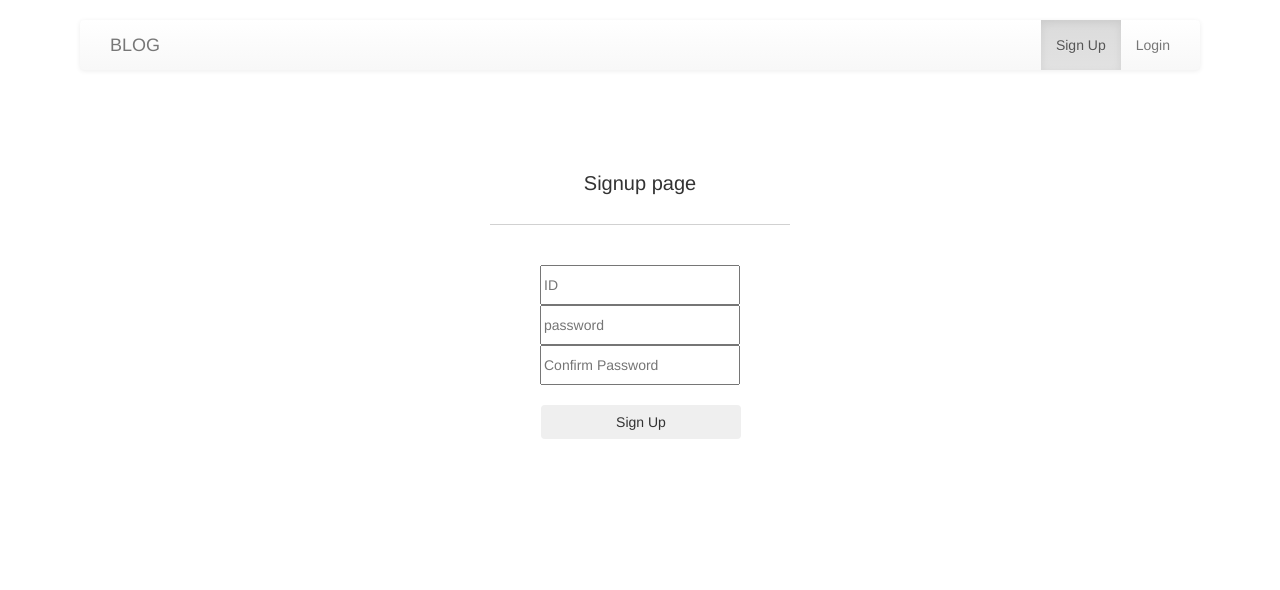
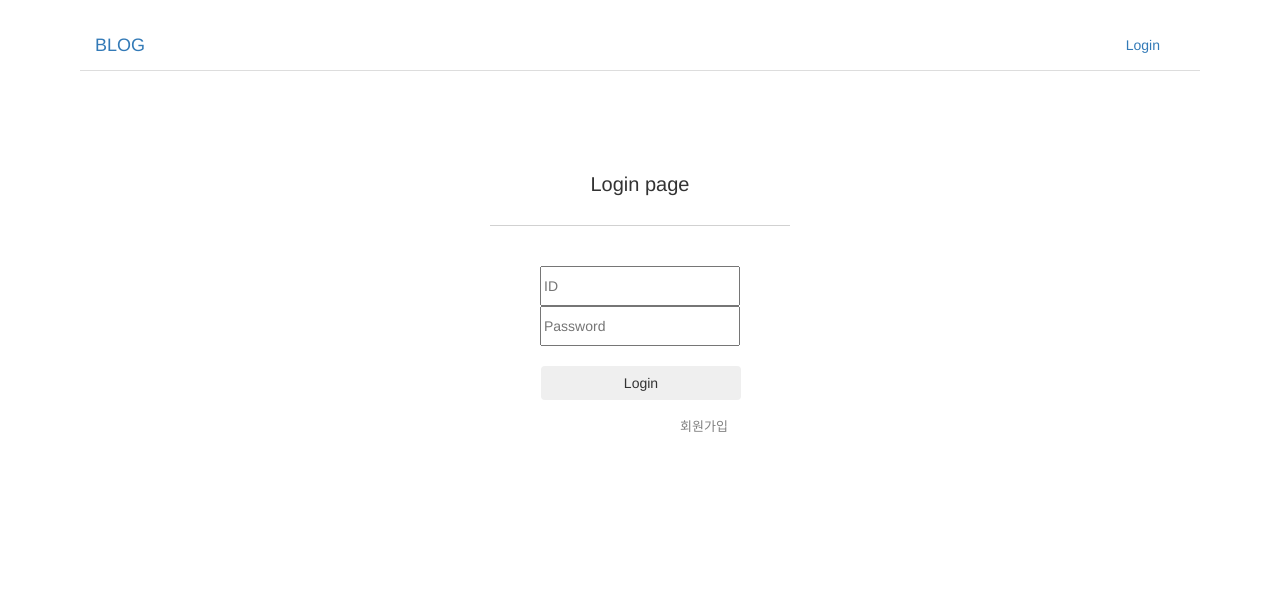
Before and after one commit to moro99/blogproject, a Django app: page /logout/ in a window 1280 px wide. Shown: the top 590 px of the page. Run offline with Django 3.2, Linux system fonts and the light colour scheme; tables that the repository leaves empty hold one stand-in row (values such as "Sample post"); some libraries are stand-ins or nearby versions.

Commit message:
commit project2

```diff
--- a/acounts/templates/login.html
+++ b/acounts/templates/login.html
@@ -45,25 +45,14 @@
 
 <body>
     <br>
-      <div class="container" style="width:1150px; margin: 0 auto;">
-              <nav class="navbar-default">
-                <div class="container-fluid">
-                  <div class="navbar-header">
-                    <button type="button" class="navbar-toggle collapsed" data-toggle="collapse" data-target="#navbar" aria-expanded="false" aria-controls="navbar">
-                      <span class="icon-bar"></span>
-                      <span class="icon-bar"></span>
-                      <span class="icon-bar"></span>
-                    </button>
-                    <a class="navbar-brand">BLOG</a>
-                  </div>
-                  <div id="navbar" class="navbar-collapse collapse">
-                    <ul class="nav navbar-nav navbar-right">
-                      <li class="active"><a href="{%url 'login'%}">Login</a></li>
-                    </ul>
-                  </div>
-                </div>
-              </nav>
-            </div>
+    <div class="container" style="width:1150px; margin: 0 auto;" >
+        <a class="navbar-brand">BLOG</a>
+        <ul class="nav nav-tabs">
+            <ul class="nav navbar-nav navbar-right" style="padding-right:40px">
+                <li class="active"><a href="{%url 'login'%}">Login</a></li>
+            </ul>
+        </ul>
+    </div>
 
           <div style ="padding:20px">
             <div style="border: 2px solid white; width:1100px; height:500px; margin: 0 auto; padding:40px;">
--- a/acounts/templates/signup.html
+++ b/acounts/templates/signup.html
@@ -49,26 +49,15 @@
 
 <body>
     <br>
-      <div class="container" style="width:1150px; margin: 0 auto;">
-              <nav class="navbar-default">
-                <div class="container-fluid">
-                  <div class="navbar-header">
-                    <button type="button" class="navbar-toggle collapsed" data-toggle="collapse" data-target="#navbar" aria-expanded="false" aria-controls="navbar">
-                      <span class="icon-bar"></span>
-                      <span class="icon-bar"></span>
-                      <span class="icon-bar"></span>
-                    </button>
-                    <a class="navbar-brand">BLOG</a>
-                  </div>
-                  <div id="navbar" class="navbar-collapse collapse">
-                    <ul class="nav navbar-nav navbar-right">
-                      <li class="active"><a href="{%url 'signup'%}">Sign Up</a></li>
-                      <li><a href="{%url 'login'%}">Login</a></li>
-                    </ul>
-                  </div>
-                </div>
-              </nav>
-            </div>
+    <div class="container" style="width:1150px; margin: 0 auto;" >
+        <a class="navbar-brand">BLOG</a>
+        <ul class="nav nav-tabs">
+            <ul class="nav navbar-nav navbar-right" style="padding-right:40px">
+                <li class="active"><a href="{%url 'signup'%}">Sign Up</a></li>
+                <li><a href="{%url 'login'%}">Login</a></li>
+            </ul>
+        </ul>
+    </div>
 
           <div style ="padding:20px">
             <div style="border: 2px solid white; width:1100px; height:500px; margin: 0 auto; padding:40px;">
--- a/acounts/views.py
+++ b/acounts/views.py
@@ -30,7 +30,7 @@ def logout(request):
     if request.method == 'POST':
         auth.logout(request)
         return redirect('blog')
-    return render(request, 'signup.html')
+    return render(request, 'login.html')
 
 
 # Create your views here.
--- a/project/urls.py
+++ b/project/urls.py
@@ -23,13 +23,13 @@ from django.conf.urls.static import static
 
 urlpatterns = [
     path('admin/', admin.site.urls), #admin 경로
-    path('', blog.views.home, name="home"), #home 경로
+    path('home/', blog.views.home, name="home"), #home 경로
     path('blog/<int:blog_id>', blog.views.detail, name="detail"), #detail경로
     path('blog/new/', blog.views.new, name="new"),
     path('blog/create/', blog.views.create, name="create"), #create함수 실행을 위한 경로
     path('portfolio/', portfolio.views.portfolio, name='portfolio'), #portfolio 경로
     path('signup/', acounts.views.signup, name='signup'),
-    path('login/', acounts.views.login, name='login'),
+    path('', acounts.views.login, name='login'),
     path('logout/', acounts.views.logout, name='logout'),
 ]
 urlpatterns += static(settings.MEDIA_URL, document_root=settings.MEDIA_ROOT)
```
Also changed, not shown: blog/templates/detail.html (+12 -23 lines), blog/templates/home.html (+11 -22 lines), blog/templates/new.html (+12 -23 lines), portfolio/templates/portfolio.html (+33 -23 lines), portfolio/views.py (+7 -1 lines).
